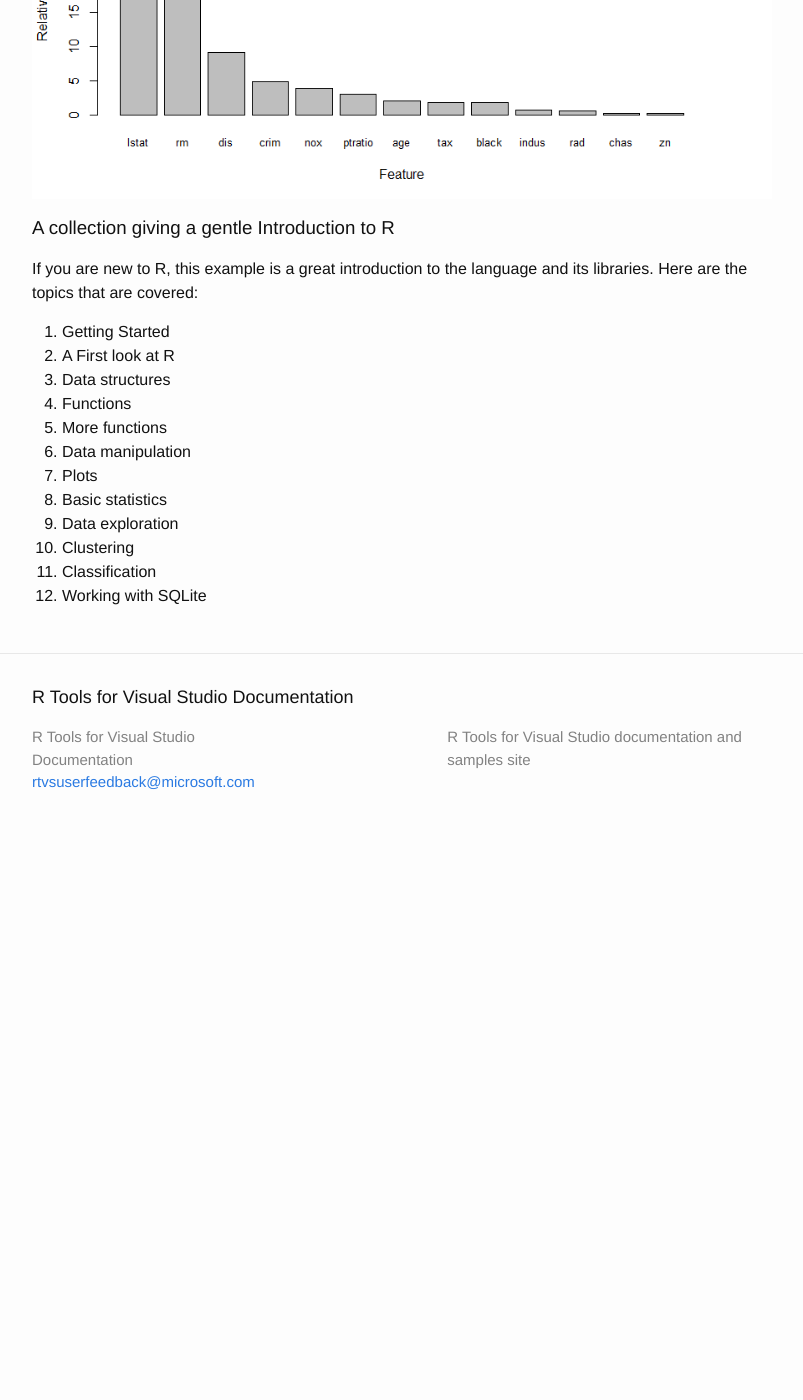
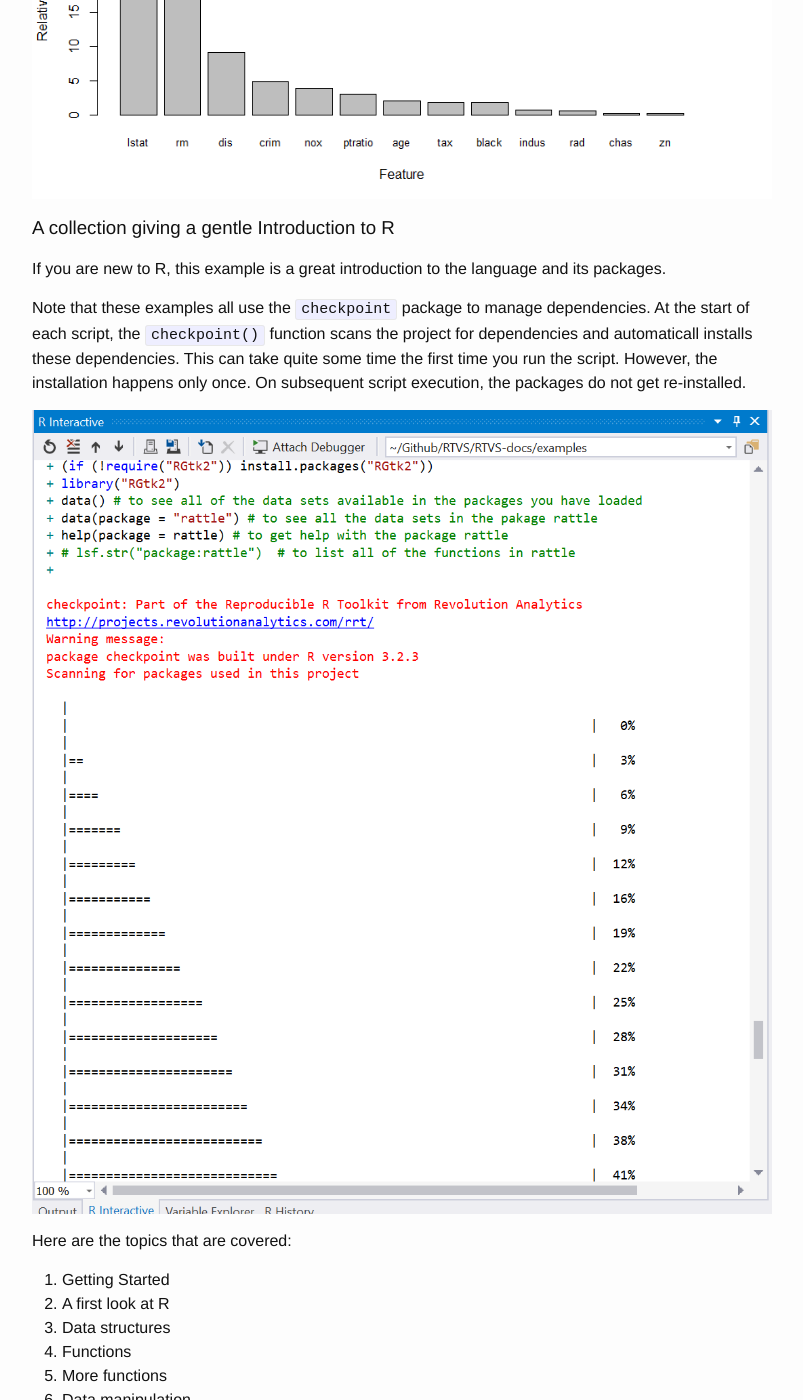
Before and after one commit to microsoft/RTVS-docs, a Jekyll site: the page built from samples.md, in a window 1280 px wide and 1400 px high, scrolled down 2598 px. Shown: the whole window, without its empty margins (238-1041 px from the left). Built offline with Jekyll 4.4.1, drawn with Linux system fonts in a browser that asks for light colours; before the commit the page ends 3452 px from its top, so only the background shows below that; some of the changed text lies outside the part shown.

Commit message:
Add images for Introduction to R

```diff
--- a/samples.md
+++ b/samples.md
@@ -102,10 +102,16 @@
 ### A collection giving a gentle Introduction to R
 
 If you are new to R, this example is a great introduction to the language and
-its libraries. Here are the topics that are covered:
+its packages.
+
+Note that these examples all use the `checkpoint` package to manage dependencies. At the start of each script, the `checkpoint()` function scans the project for dependencies and automaticall installs these dependencies. This can take quite some time the first time you run the script. However, the installation happens only once. On subsequent script execution, the packages do not get re-installed.
+
+![Scanning the project for dependencies](./media/samples/Introduction_to_R/1_a_checkpoint.png)
+
+Here are the topics that are covered:
 
 1. Getting Started
-1. A First look at R
+1. A first look at R
 1. Data structures
 1. Functions
 1. More functions
@@ -116,3 +122,9 @@
 1. Clustering
 1. Classification
 1. Working with SQLite
+
+Example output from these tutorial scripts:
+
+![Classification](./media/samples/Introduction_to_R/10_classification.png)
+![Classification](./media/samples/Introduction_to_R/6_plots_ozone.png)
+![Classification](./media/samples/Introduction_to_R/8_data_exploration_2.png)
```
Also changed, not shown: media/samples/Introduction_to_R/10_classification.PNG (added), media/samples/Introduction_to_R/11_SQLite.PNG (added), media/samples/Introduction_to_R/1_a_checkpoint.PNG (added), media/samples/Introduction_to_R/1_b_checkpoint.PNG (added), media/samples/Introduction_to_R/2_plot.PNG (added), media/samples/Introduction_to_R/3_data_structure.PNG (added), media/samples/Introduction_to_R/6_plots_ozone.PNG (added), media/samples/Introduction_to_R/7_statistics.PNG (added), media/samples/Introduction_to_R/8_data_exploration_1.PNG (added), media/samples/Introduction_to_R/8_data_exploration_2.PNG (added), media/samples/Introduction_to_R/8_data_exploration_3.PNG (added), media/samples/Introduction_to_R/9_clustering_1.PNG (added), media/samples/Introduction_to_R/9_clustering_2.PNG (added).
